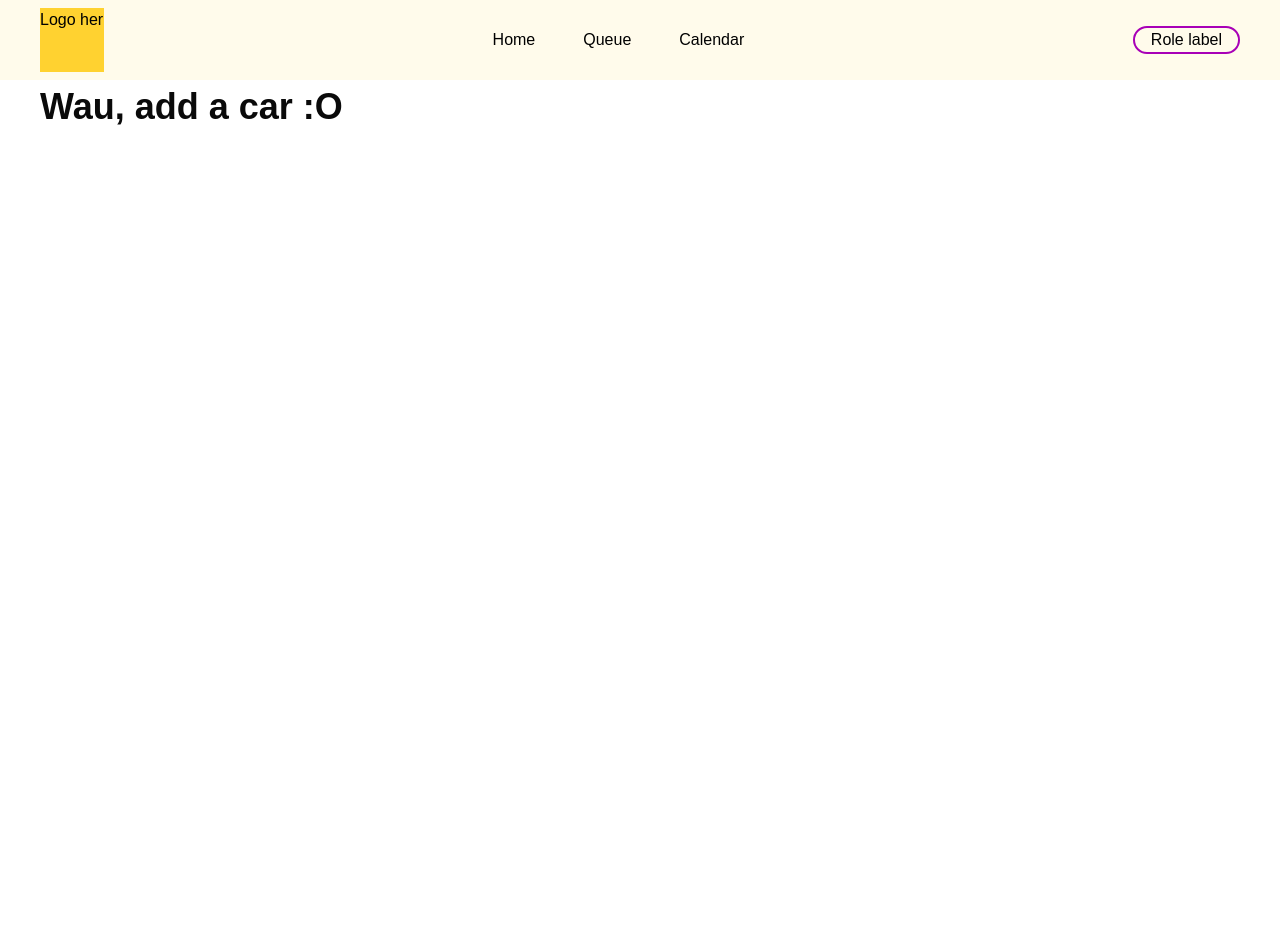
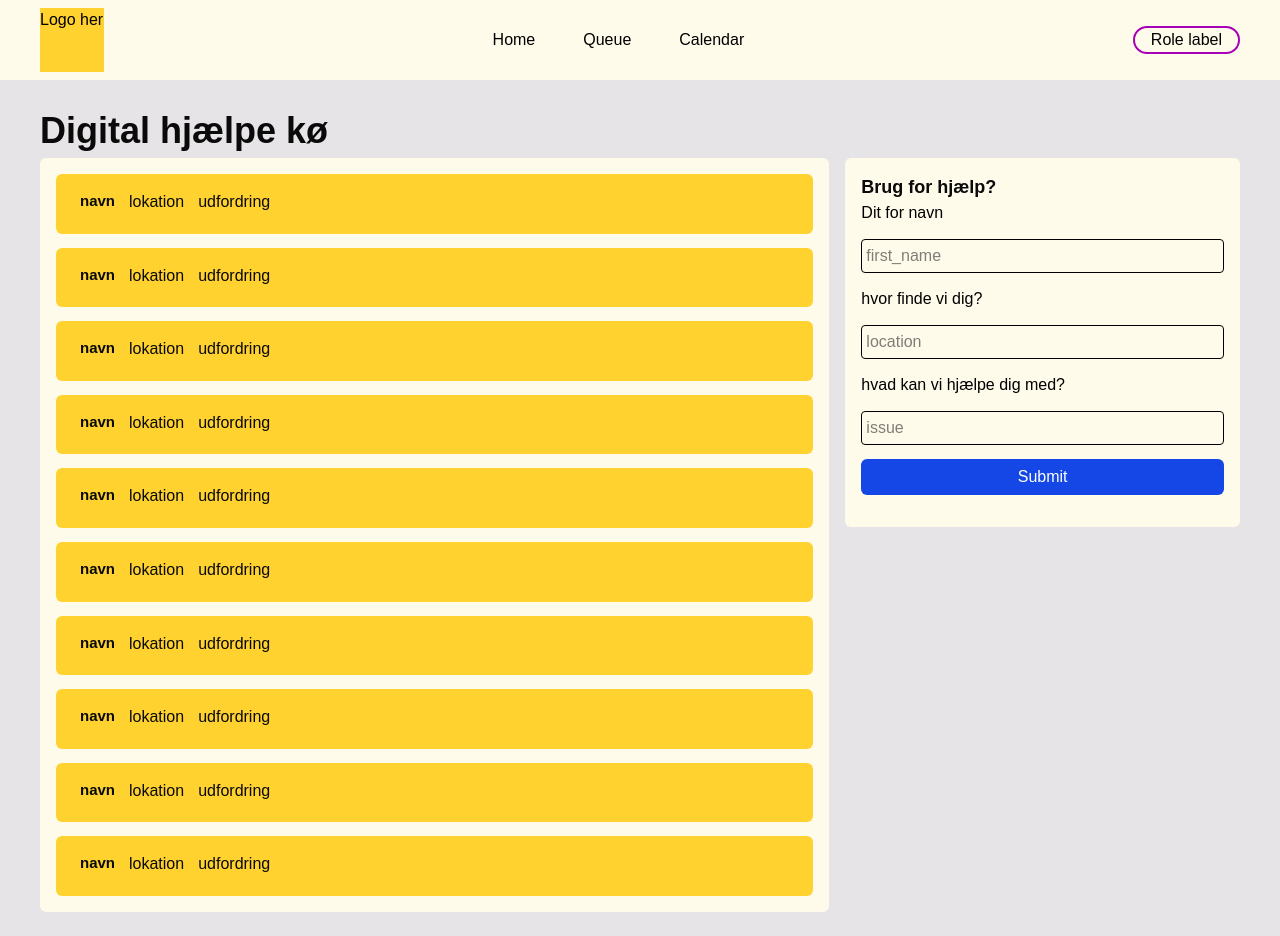
Before and after one commit to katelijacobsen/swat-plus, a Next.js app in the folder web/: page /Queue in a window 1280 px wide. Before the commit the page ends 800 px from the top, so only its background shows below. Built offline with nearby package versions, Linux system fonts and the light colour scheme.

Commit message:
making Queue page

```diff
--- /dev/null
+++ b/web/app/(pages)/Queue/components/QueueCard.tsx
@@ -0,0 +1,11 @@
+const QueueCard = () => {
+    return (
+        <div className="flex gap-3.5 px-6 py-4 bg-amber-300 rounded-md">
+            <h3>navn</h3>
+            <p>lokation</p>
+            <p>udfordring</p>
+        </div>
+    );
+}
+
+export default QueueCard;
--- a/web/app/(pages)/Queue/page.tsx
+++ b/web/app/(pages)/Queue/page.tsx
@@ -1,5 +1,37 @@
+import QueueCard from "./components/QueueCard";
+
 const Queue = () => {
-    return (<h1>Wau, add a car :O</h1>);
+    return (
+        <section className="py-6 grid-cols-1">
+            <h1>Digital hjælpe kø</h1>
+            <div className=" grid grid-cols-[2fr_1fr] grid-rows-2 gap-4">
+                <section className="bg-amber-50 rounded-md p-4 row-start-1 row-end-3 overflow-y-scroll overflow-hidden grid gap-3.5">
+                    <QueueCard></QueueCard>
+                    <QueueCard></QueueCard>
+                    <QueueCard></QueueCard>
+                    <QueueCard></QueueCard>
+                    <QueueCard></QueueCard>
+                    <QueueCard></QueueCard>
+                    <QueueCard></QueueCard>
+                    <QueueCard></QueueCard>
+                    <QueueCard></QueueCard>
+                    <QueueCard></QueueCard>
+                </section>
+                <section className="px-4 pt-4 py-8 bg-amber-50 rounded-md text-black">
+                    <h2>Brug for hjælp?</h2>
+                    <form action="" className="grid gap-3.5">
+                        <label htmlFor="firstname">Dit for navn</label>
+                        <input className="p-1 border border-black rounded-sm" type="text" placeholder="first_name" name="first_name" />
+                        <label htmlFor="location">hvor finde vi dig?</label>
+                        <input className="p-1 border border-black rounded-sm" type="text" placeholder="location" name="location" />
+                        <label htmlFor="issue">hvad kan vi hjælpe dig med?</label>
+                        <input className="p-1 border border-black rounded-sm" type="textfield" placeholder="issue" name="issue" />
+                        <button className="px-7 py-1.5 bg-blue-700 rounded-md text-white">Submit</button>
+                    </form>
+                </section>
+            </div>
+        </section>
+    );
 }
 
 export default Queue;
--- a/web/app/(pages)/template_folder/page.tsx
+++ b/web/app/(pages)/template_folder/page.tsx
@@ -1,5 +1,5 @@
 const AddCar = () => {
-    return ( <h1>Wau, add a car :O</h1> );
+    return (<h1>Wau, its a page :O</h1>);
 }
 
 export default AddCar;
--- a/web/app/layout.tsx
+++ b/web/app/layout.tsx
@@ -30,7 +30,7 @@ export default function RootLayout({ children }: LayoutProps<"/">) {
             <div className="w-16 aspect-square bg-amber-300">Logo her</div>
             <nav>
               <ul className="flex gap-12">
-                <Link href={"#"}>Home</Link>
+                <Link href={"/"}>Home</Link>
                 <Link href={"/Queue"}>Queue</Link>
                 <Link href={"/Calendar"}>Calendar</Link>
               </ul>
@@ -38,7 +38,9 @@ export default function RootLayout({ children }: LayoutProps<"/">) {
             <div className="w-fit px-4 border-2 border-fuchsia-700 rounded-2xl">Role label</div>
           </div>
         </header>
-        {children}
+        <main className="h-full fullbleed bg-mauve-200">
+          {children}
+        </main>
       </body>
     </html>
   );
--- a/web/app/page.tsx
+++ b/web/app/page.tsx
@@ -5,8 +5,7 @@ import OnDuty from "./global/components/OnDuty";
 
 export default function Home() {
   return (
-    <main className="fullbleed bg-mauve-200">
-      <div className="h-full grid grid-rows-[1fr_5fr_1fr]">
+    <section className="h-full py-6">
       <div className="h-fit grid self-end items-end">
         <p className="uppercase"> Fredag 27. November</p>
         <h1 className="self-end pb-4">Dashboard</h1>
@@ -32,8 +31,7 @@ export default function Home() {
           <Link className="w-fit px-7 py-1.5 col-end-3 row-start-1 row-end-3 self-center justify-self-end bg-blue-700 rounded-md" href="#">Stil dig i kø her</Link>
         </section>
       </div>
-      </div>
-    </main>
+    </section>
 
   );
 }
```
Lines whose indentation alone changed are shown as unchanged.
